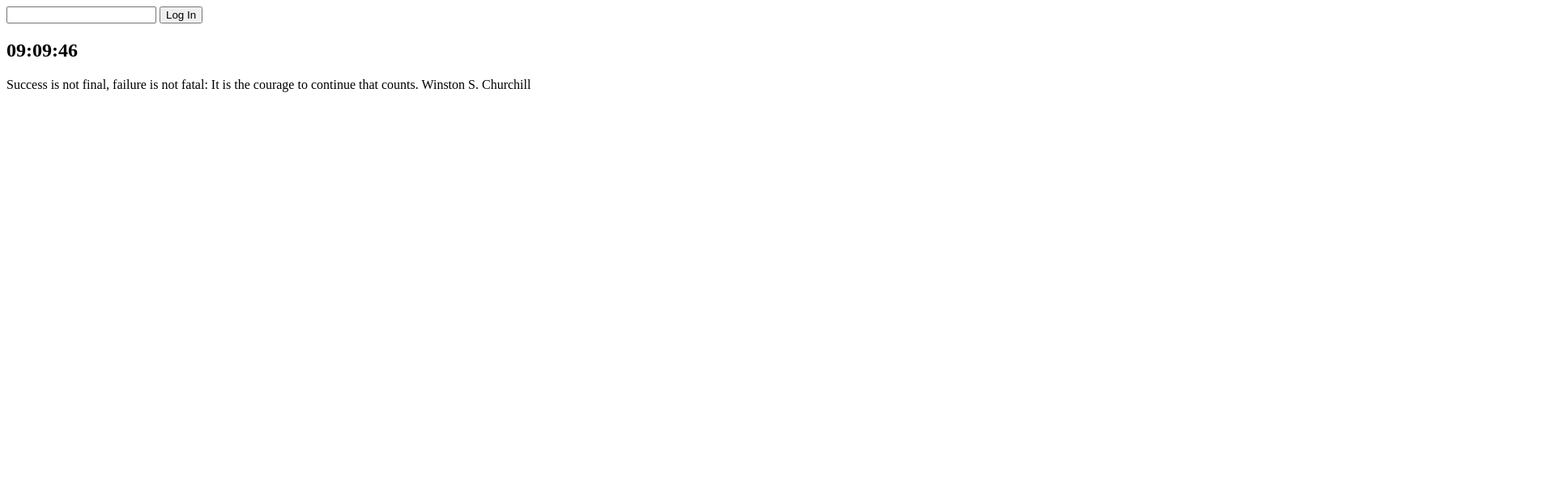
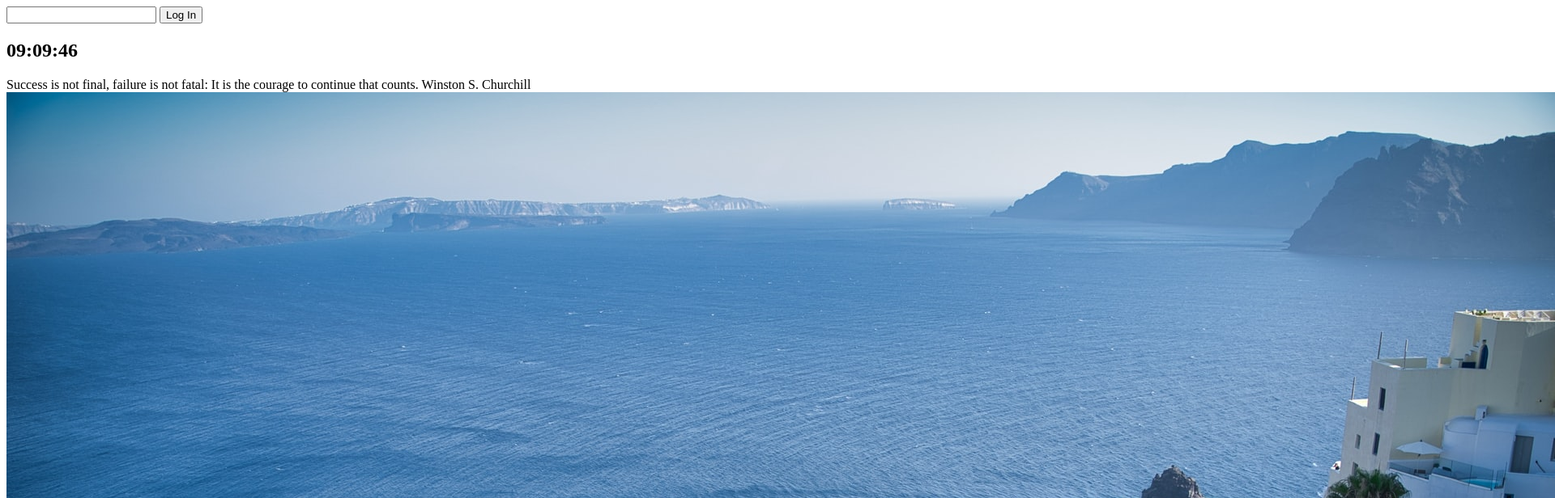
Before and after one commit to GigaGukBab/HanRanDe, a plain HTML site: page index.html in a window 1280 px wide. Shown: the top 616 px of the page at 81% size, 1920 px wide, since content can reach past the window. Drawn offline with Linux system fonts and the light colour scheme.

Commit message:
done implementing random background

```diff
--- a/index.html
+++ b/index.html
@@ -25,6 +25,7 @@
     <script src="js/greeting.js"></script>
     <script src="js/clock.js"></script>
     <script src="js/quotes.js"></script>
+    <script src="js/backgrounds.js"></script>
 </body>
 
 </html>
--- /dev/null
+++ b/js/backgrounds.js
@@ -0,0 +1,8 @@
+const images = ["0.jpeg", "1.jpeg", "2.jpeg"];
+
+const chosenImage = images[Math.floor(Math.random() * images.length)];
+
+// > ame logic as adding <img src=""/> on index.html file
+const bgImage = document.createElement("img");
+bgImage.src = `img/${chosenImage}`; // <- Create html element from javascript
+document.body.appendChild(bgImage);
```
Also changed, not shown: img/0.jpeg (added), img/1.jpeg (added), img/2.jpeg (added).
